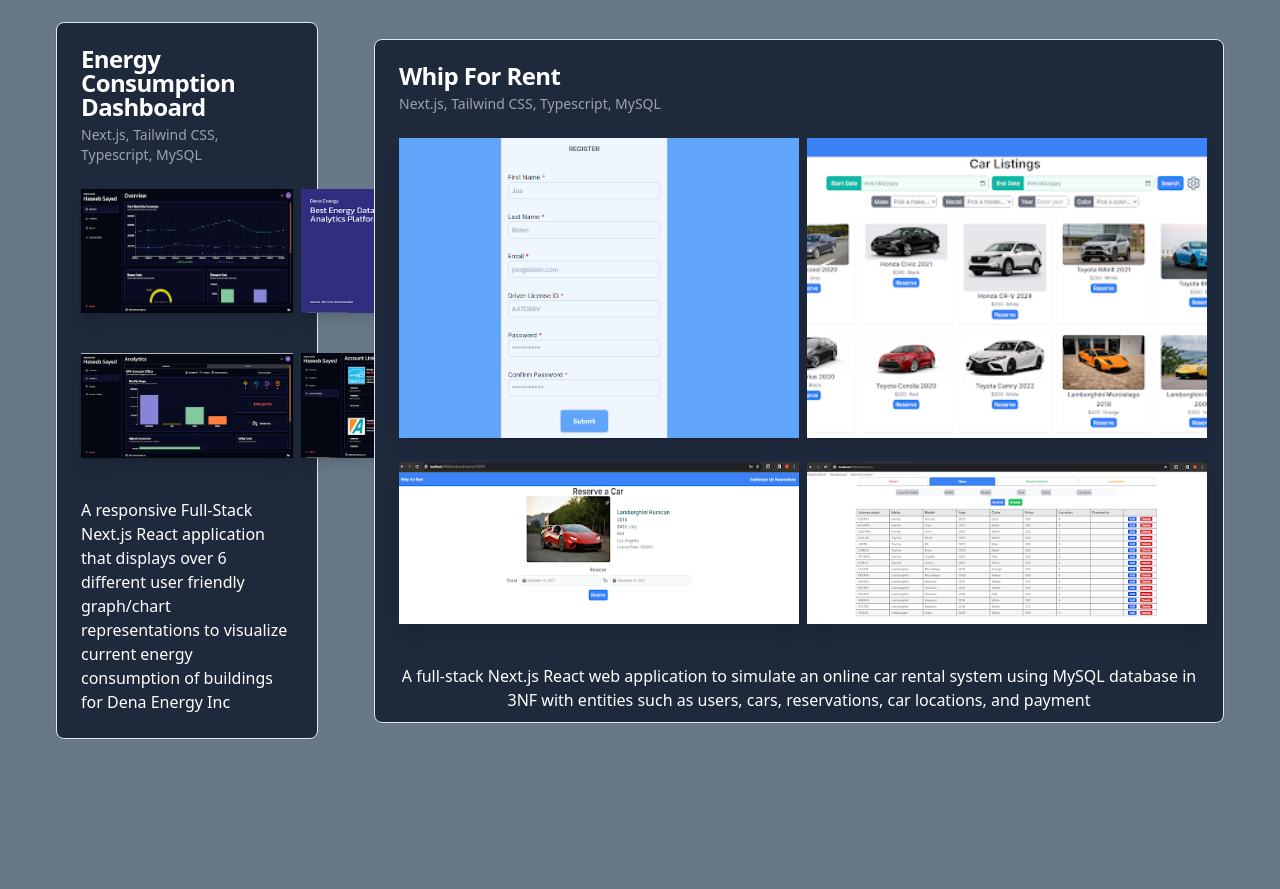
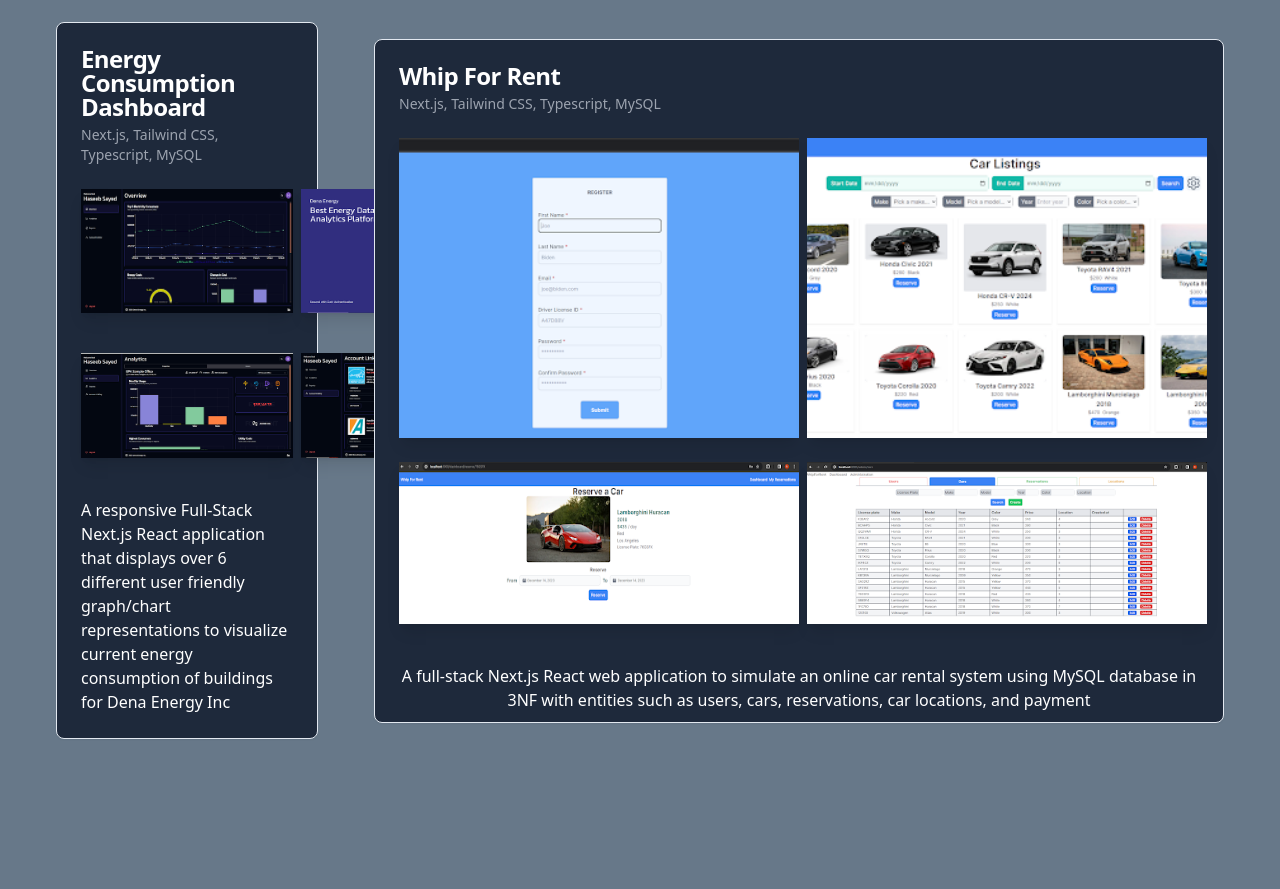
Before and after one commit to Ohhaseeb/personal-portfolio, a Next.js app: page / in a window 1280 px wide. Shown: the part 2700-3589 px from the top of the page. Built offline with nearby package versions, Linux system fonts and the light colour scheme.

Commit message:
changed register image

```diff
--- a/components/Projects.tsx
+++ b/components/Projects.tsx
@@ -75,7 +75,7 @@ const Projects = () => {
                     <CardContent className='flex flex-row'>
                     <div className='w-[400px] h-[300px] relative'>
                     <Image className=' shadow-lg mb-4 object-cover'
-                    src={'/images/RegisterWhip.png'}
+                    src={'/images/register.png'}
                     alt="Haseeb"
                     layout='fill'
 
```
Also changed, not shown: public/images/RegisterWhip.PNG (deleted), public/images/register.png (added).
